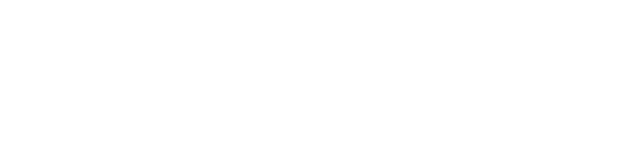
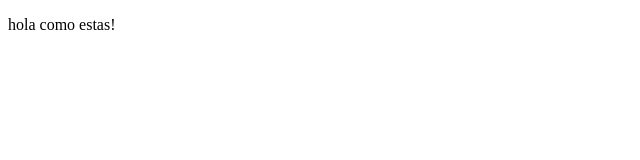
Before and after one commit to JesusLlP/prueba_merge, a plain HTML site: page index.html in a window 1280 px wide. Shown: the whole page, without its empty margins (0-640 px from the left). Drawn offline with Linux system fonts and the light colour scheme.

Commit message:
agregando parrafo

```diff
--- a/index.html
+++ b/index.html
@@ -6,6 +6,6 @@
     <title>Document</title>
 </head>
 <body>
-
+    <p>hola como estas!</p>
 </body>
 </html>
```
